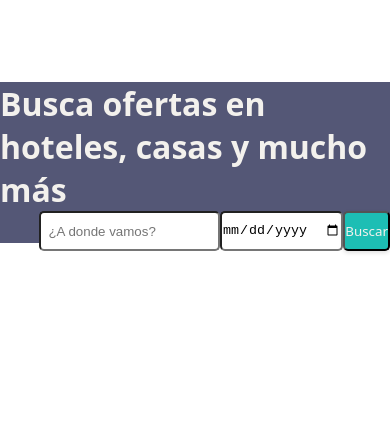
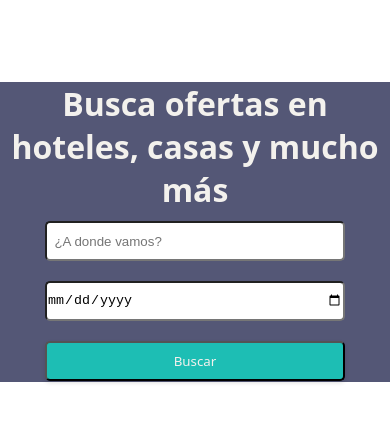
Before and after one commit to NicoRomPerez/ProyectoIntegrador, a React (Create React App) app in the folder proyectointegrador/: page / in a window 390 px wide. Shown: the top 422 px of the page. Built offline with nearby package versions, Linux system fonts and the light colour scheme.

Commit message:
Hot fix response

```diff
--- a/proyectointegrador/src/App.scss
+++ b/proyectointegrador/src/App.scss
@@ -64,5 +64,24 @@
     display: none;
   }
 
+  .seeker{
+    height: 300px;
+    text-align: center;
+    .seekerInputs {
+      flex-direction: column;
+      display: flex;
+      justify-content: center;
+      align-items: center;
+      .inputPrimary{
+        width: 300px;
+        margin: 10px;
+      }
+      .buttonPrimary{
+        margin: 10px;
+      }
+    }
+
+  }
+
 
 }
--- a/proyectointegrador/src/Components/Searcher/Searcher.js
+++ b/proyectointegrador/src/Components/Searcher/Searcher.js
@@ -10,7 +10,7 @@
   return (
     <div className='seeker'>
       <h1>
-        Busca ofertas en hoteles, casas y mucho más
+        Busca ofertas en departamentos, casas y mucho más
       </h1>
       <div className='seekerInputs'>
         <select className='inputPrimary'>
```
